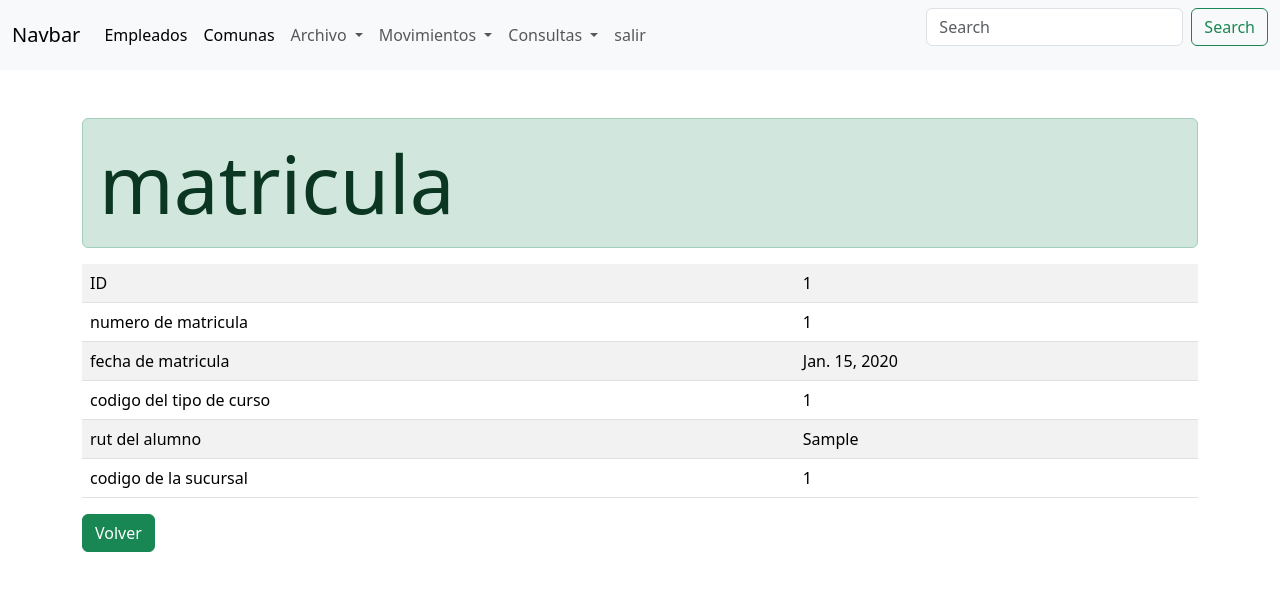
After one commit to miguelangel2011222/prueba-n3-profesor-cesar, a Django app: page /ver-matriculas/1 in a window 1280 px wide. The commit adds this page. Shown: the top 591 px of the page. Run offline with Django 5.2, Linux system fonts and the light colour scheme; tables that the repository leaves empty hold one stand-in row (values such as "Sample post").

Commit message:
crud completo de matricula

```diff
--- a/ProyectoBD/urls.py
+++ b/ProyectoBD/urls.py
@@ -31,7 +31,7 @@ from Prueba.views import Index_Usuario,View_Usuario,Update_Usuario
 
 from Prueba.views import SucursalIndex,sucursalView,sucursalCreate
 
-from Prueba.views import matriculaIndex,matriculaCreate
+from Prueba.views import matriculaIndex,matriculaCreate,matriculaView,matriculaUpdate,matriculaDelete
 
 urlpatterns = [
     #appbd
@@ -83,4 +83,7 @@ urlpatterns = [
     #matriculas
     path('matriculas/',matriculaIndex),
     path('ingresar-matricula/',matriculaCreate),
+    path('ver-matriculas/<int:id>',matriculaView),
+    path('editar-matricula/<int:id>/', matriculaUpdate),
+    path('eliminar-matricula/<int:id>/',matriculaDelete),
 ]
--- /dev/null
+++ b/Prueba/templates/view-matricula.html
@@ -0,0 +1,14 @@
+{% include 'header.html' %}
+<div class="container mt-5">
+    <div class="alert alert-success display-1">matricula</div>
+    <table class="table table-striped">
+        <tr><td>ID</td><td>{{ matricula.id }}</td></tr>
+        <tr><td>numero de matricula</td><td>{{ matricula.MATNUMERO  }}</td></tr>
+        <tr><td>fecha de matricula</td><td>{{ matricula.MATFECHA }}</td></tr>
+        <tr><td>codigo del tipo de curso</td><td>{{ matricula.TIPCURCODIGO.TIPCURCODIGO }}</td></tr>
+        <tr><td>rut del alumno</td><td>{{ matricula.ALUMRUT.ALUMRUT }}</td></tr>
+        <tr><td>codigo de la sucursal</td><td>{{ matricula.SUCCODIGO.SUCCODIGO }}</td></tr>
+    </table>
+    <a href="../matriculas/" class="btn btn-success">Volver</a>
+</div>
+{% include 'footer.html' %}
--- a/Prueba/views.py
+++ b/Prueba/views.py
@@ -1,4 +1,4 @@
-from django.shortcuts import render,redirect
+from django.shortcuts import render,redirect,get_object_or_404
 from Prueba.models import Ciudades,Tipocurso,Alumnos,Usuarios,Sucursales,Matriculas
 from . import forms
 from .forms import CiudadesForm,TipoCursoForm,AlumnosForm,UsuarioForm
@@ -188,3 +188,45 @@ def matriculaCreate(request):
             'sucodigos': sucodigos
         }
         return render(request, 'create-matricula.html', data)
+
+def matriculaView(request, id):
+    matricula = Matriculas.objects.get(id=id)
+    data = {'matricula': matricula}
+    return render(request, 'view-matricula.html', data)
+
+def matriculaUpdate(request, id):
+    matricula = get_object_or_404(Matriculas, id=id)
+    if request.method == 'POST':
+        matricula.MATNUMERO = request.POST['txtmatricula']
+        matricula.MATFECHA = request.POST['xtmatricula1']
+        tipcurso = Tipocurso.objects.get(id=request.POST["tipcurso"])
+        matricula.TIPCURCODIGO = tipcurso
+        rut = Alumnos.objects.get(id=request.POST["rut"])
+        matricula.ALUMRUT = rut
+        sucodigo = Sucursales.objects.get(id=request.POST["sucodigo"])
+        matricula.SUCCODIGO = sucodigo
+        matricula.save()
+        return redirect('/matriculas/')
+
+    else:
+        tipcursos = Tipocurso.objects.all()
+        ruts = Alumnos.objects.all()
+        sucodigos = Sucursales.objects.all()
+        data = {
+            'matricula': matricula,
+            'tipcursos': tipcursos,
+            'ruts': ruts,
+            'sucodigos': sucodigos
+        }
+        return render(request, 'create-matricula.html', data)
+
+
+from django.shortcuts import render, redirect, get_object_or_404
+from .models import Matriculas
+
+def matriculaDelete(request, id):
+    matricula = get_object_or_404(Matriculas, id=id)
+    if request.method == 'POST':
+        matricula.delete()
+        return redirect('/matriculas/')
+    return render(request, 'delete-matricula.html', {'matricula': matricula})
```
Also changed, not shown: Prueba/templates/Matricula.html (+4 -4 lines), Prueba/templates/create-matricula.html (+7 -7 lines), Prueba/templates/delete-matricula.html (added, +33 -0 lines).
